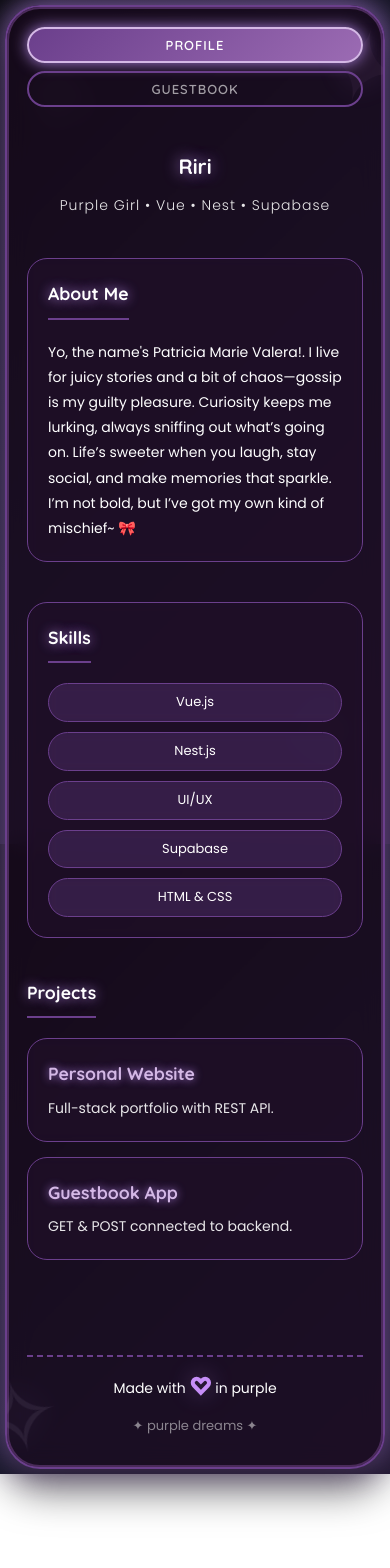
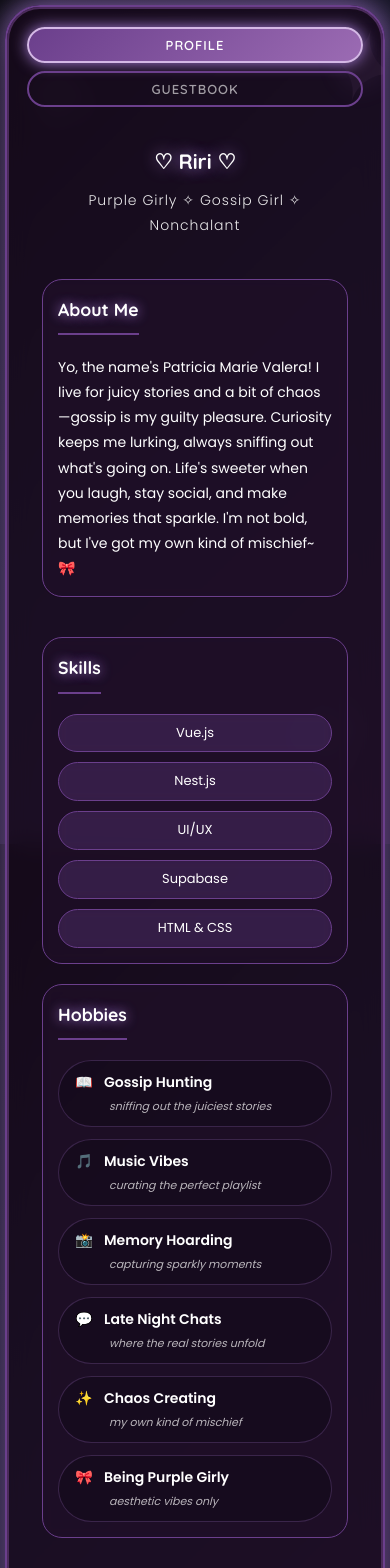
Before and after one commit to PatriciaValera/personal-website-finals, a Vue app in the folder my-personal-website/frontend/: page / in a window 390 px wide. Shown: the top 1568 px of the page. Before the commit the page ends 1474 px from the top, so only its background shows below. Built offline with nearby package versions, Linux system fonts and the light colour scheme.

Commit message:
added hobbies

```diff
--- a/my-personal-website/frontend/src/components/Guestbook.vue
+++ b/my-personal-website/frontend/src/components/Guestbook.vue
@@ -2,7 +2,7 @@
   <div class="guestbook-section">
     <!-- Main header -->
     <div class="guestbook-header">
-      <h2>Riri's Mischief Log</h2>
+      <h2>♡ Riri's Mischief Log ♡</h2>
       <p class="subtitle">Dare to Leave Your Scribble~</p>
     </div>
 
@@ -289,13 +289,19 @@ export default {
   font-size: calc(var(--font-xxl) - 3px + 3px);
   color: var(--white-pure);
   margin-bottom: 5px;
+  display: inline-flex;
+  align-items: center;
+  gap: 8px;
 }
 
+.guestbook-header h2::before,
 .guestbook-header h2::after {
-  content: "✦";
-  font-size: 0.7em;
-  margin-left: 8px;
-  opacity: 0.8;
+  display: none; /* Remove any existing pseudo-element content */
+}
+
+/* Style for the hearts in the text */
+.guestbook-header h2 span {
+  /* This is just to ensure the hearts are properly displayed */
   color: var(--purple-accent);
   text-shadow: 0 0 10px var(--purple-glow);
 }
@@ -482,9 +488,9 @@ export default {
 }
 
 .success-message {
-  background: linear-gradient(135deg, var(--purple-primary), var(--purple-light));
+  background: rgba(107, 63, 140, 0.3);
   color: var(--white-pure);
-  border: 2px solid var(--purple-pastel);
+  border: 2px solid var(--purple-primary);
   border-radius: 50px;
   padding: 12px 30px;
   margin-top: 15px;
@@ -494,6 +500,7 @@ export default {
   justify-content: center;
   gap: 8px;
   animation: slideUp 0.3s ease;
+  backdrop-filter: blur(10px);
   box-shadow: 0 5px 0 var(--purple-deep), 0 0 20px var(--purple-glow);
   font-size: calc(var(--font-lg) - 3px + 3px);
   font-weight: bold;
@@ -505,7 +512,6 @@ export default {
   margin-right: auto;
   width: fit-content;
   white-space: nowrap;
-  backdrop-filter: none; /* Remove backdrop-filter to match button */
 }
 
 @keyframes slideUp {
@@ -522,7 +528,7 @@ export default {
 .success-icon {
   font-size: calc(var(--font-lg) - 3px + 3px);
   animation: bounce 1s ease infinite;
-  color: var(--white-pure); /* Changed to white to match button text */
+  color: var(--purple-accent);
 }
 
 @keyframes bounce {
--- a/my-personal-website/frontend/src/components/Profile.vue
+++ b/my-personal-website/frontend/src/components/Profile.vue
@@ -2,21 +2,22 @@
   <div class="profile-section">
     <!-- Name and Title -->
     <div class="name-title">
-      <h1>Riri</h1>
-      <p class="title">Purple Girl • Vue • Nest • Supabase</p>
+      <h1>♡ Riri ♡</h1>
+      <p class="title">Purple Girly ✧ Gossip Girl ✧ Nonchalant</p>
     </div>
 
-    <!-- About Me -->
+    <!-- About Me (Full Width) -->
     <div class="about-section">
       <h2>About Me</h2>
-      <p>Yo, the name's Patricia Marie Valera!. I live for juicy stories and a bit of
+      <p>Yo, the name's Patricia Marie Valera! I live for juicy stories and a bit of
       chaos—gossip is my guilty pleasure. Curiosity keeps me lurking, always sniffing
-      out what’s going on. Life’s sweeter when you laugh, stay social, and make memories
-      that sparkle. I’m not bold, but I’ve got my own kind of mischief~ 🎀
-    </p>
+      out what's going on. Life's sweeter when you laugh, stay social, and make memories
+      that sparkle. I'm not bold, but I've got my own kind of mischief~ 🎀</p>
     </div>
 
-    <!-- Skills -->
+    <!-- Two Column Layout for Skills and Hobbies -->
+    <div class="two-column-layout">
+      <!-- Skills Column -->
       <div class="skills-section">
         <h2>Skills</h2>
         <ul class="skills-list">
@@ -26,6 +27,44 @@
           <li>Supabase</li>
           <li>HTML & CSS</li>
         </ul>
+      </div>
+
+      <!-- Hobbies Column -->
+      <div class="hobbies-section">
+        <h2>Hobbies</h2>
+        <ul class="hobbies-list">
+          <li>
+            <span class="hobby-icon">📖</span>
+            <span class="hobby-name">Gossip Hunting</span>
+            <span class="hobby-desc">sniffing out the juiciest stories</span>
+          </li>
+          <li>
+            <span class="hobby-icon">🎵</span>
+            <span class="hobby-name">Music Vibes</span>
+            <span class="hobby-desc">curating the perfect playlist</span>
+          </li>
+          <li>
+            <span class="hobby-icon">📸</span>
+            <span class="hobby-name">Memory Hoarding</span>
+            <span class="hobby-desc">capturing sparkly moments</span>
+          </li>
+          <li>
+            <span class="hobby-icon">💬</span>
+            <span class="hobby-name">Late Night Chats</span>
+            <span class="hobby-desc">where the real stories unfold</span>
+          </li>
+          <li>
+            <span class="hobby-icon">✨</span>
+            <span class="hobby-name">Chaos Creating</span>
+            <span class="hobby-desc">my own kind of mischief</span>
+          </li>
+          <li>
+            <span class="hobby-icon">🎀</span>
+            <span class="hobby-name">Being Purple Girly</span>
+            <span class="hobby-desc">aesthetic vibes only</span>
+          </li>
+        </ul>
+      </div>
     </div>
 
     <!-- Projects -->
@@ -53,7 +92,7 @@ export default {
 
 <style scoped>
 .profile-section {
-  max-width: 800px;
+  max-width: 900px; /* Slightly wider to accommodate two columns */
   margin: 0 auto;
   padding: 20px 0;
 }
@@ -115,7 +154,7 @@ p {
   margin-bottom: 15px;
 }
 
-/* About Section */
+/* About Section - Full Width */
 .about-section {
   margin-bottom: 40px;
   background: rgba(42, 26, 58, 0.3);
@@ -136,15 +175,23 @@ p {
   margin-bottom: 0;
 }
 
-/* Skills Section */
+/* Two Column Layout for Skills and Hobbies */
+.two-column-layout {
+  display: grid;
+  grid-template-columns: 1fr 1fr;
+  gap: 25px;
+  margin-bottom: 40px;
+}
+
+/* Skills Section (now in left column) */
 .skills-section {
-  margin-bottom: 40px;
   background: rgba(42, 26, 58, 0.3);
   padding: 25px;
   border-radius: 20px;
   border: 1px solid var(--purple-primary);
   backdrop-filter: blur(5px);
   transition: all 0.3s ease;
+  height: 100%;
 }
 
 .skills-section:hover {
@@ -156,14 +203,14 @@ p {
 .skills-list {
   list-style: none;
   display: grid;
-  grid-template-columns: repeat(auto-fill, minmax(150px, 1fr));
-  gap: 15px;
+  grid-template-columns: repeat(auto-fill, minmax(130px, 1fr));
+  gap: 12px;
 }
 
 .skills-list li {
   background: rgba(107, 63, 140, 0.3);
   color: var(--white-pure);
-  padding: 10px 20px;
+  padding: 10px 15px;
   border-radius: 50px;
   font-size: var(--font-base);
   text-align: center;
@@ -177,6 +224,71 @@ p {
   transform: scale(1.05);
   box-shadow: 0 0 15px var(--purple-glow);
   border-color: var(--purple-accent);
+}
+
+/* Hobbies Section (now in right column) */
+.hobbies-section {
+  background: rgba(42, 26, 58, 0.3);
+  padding: 25px;
+  border-radius: 20px;
+  border: 1px solid var(--purple-primary);
+  backdrop-filter: blur(5px);
+  transition: all 0.3s ease;
+  height: 100%;
+}
+
+.hobbies-section:hover {
+  border-color: var(--purple-accent);
+  box-shadow: 0 0 20px var(--purple-glow);
+  transform: translateY(-2px);
+}
+
+.hobbies-list {
+  list-style: none;
+  padding: 0;
+  margin: 0;
+  display: flex;
+  flex-direction: column;
+  gap: 12px;
+}
+
+.hobbies-list li {
+  display: flex;
+  align-items: center;
+  gap: 10px;
+  padding: 8px 12px;
+  background: rgba(0, 0, 0, 0.2);
+  border-radius: 50px;
+  border: 1px solid rgba(198, 142, 247, 0.2);
+  transition: all 0.3s ease;
+}
+
+.hobbies-list li:hover {
+  transform: translateX(5px);
+  background: rgba(107, 63, 140, 0.3);
+  border-color: var(--purple-accent);
+  box-shadow: 0 0 15px var(--purple-glow);
+}
+
+.hobby-icon {
+  font-size: var(--font-lg);
+  min-width: 35px;
+  text-align: center;
+  color: var(--purple-accent);
+}
+
+.hobby-name {
+  font-size: var(--font-base);
+  font-weight: 600;
+  color: var(--white-pure);
+  min-width: 120px;
+}
+
+.hobby-desc {
+  font-size: var(--font-sm);
+  color: rgba(255, 255, 255, 0.7);
+  font-style: italic;
+  margin-left: auto;
 }
 
 /* Projects Section */
@@ -212,6 +324,11 @@ p {
 
 /* Responsive Design */
 @media (max-width: 768px) {
+  .profile-section {
+    max-width: 100%;
+    padding: 15px;
+  }
+
   .name-title h1 {
     font-size: var(--font-xxl);
   }
@@ -228,22 +345,46 @@ p {
     font-size: var(--font-lg);
   }
 
+  .two-column-layout {
+    grid-template-columns: 1fr;
+    gap: 20px;
+  }
+
   .skills-list {
     grid-template-columns: repeat(auto-fill, minmax(120px, 1fr));
     gap: 10px;
   }
 
   .skills-list li {
-    padding: 8px 15px;
+    padding: 8px 12px;
     font-size: var(--font-sm);
+  }
+
+  .hobbies-list li {
+    flex-wrap: wrap;
+    gap: 5px;
+    padding: 10px;
+  }
+
+  .hobby-name {
+    min-width: auto;
+    flex: 1;
+  }
+
+  .hobby-desc {
+    margin-left: 0;
+    width: 100%;
+    text-align: left;
+    padding-left: 45px;
   }
 }
 
 @media (max-width: 480px) {
   .about-section,
   .skills-section,
+  .hobbies-section,
   .project-card {
-    padding: 20px;
+    padding: 15px;
   }
 
   .skills-list {
@@ -254,6 +395,16 @@ p {
     width: 100%;
   }
 
+  .hobby-icon {
+    font-size: var(--font-base);
+    min-width: 30px;
+  }
+
+  .hobby-desc {
+    padding-left: 40px;
+    font-size: var(--font-xs);
+  }
+
   .project-card:hover {
     transform: translateX(0);
   }
```
Lines whose indentation alone changed are shown as unchanged.
